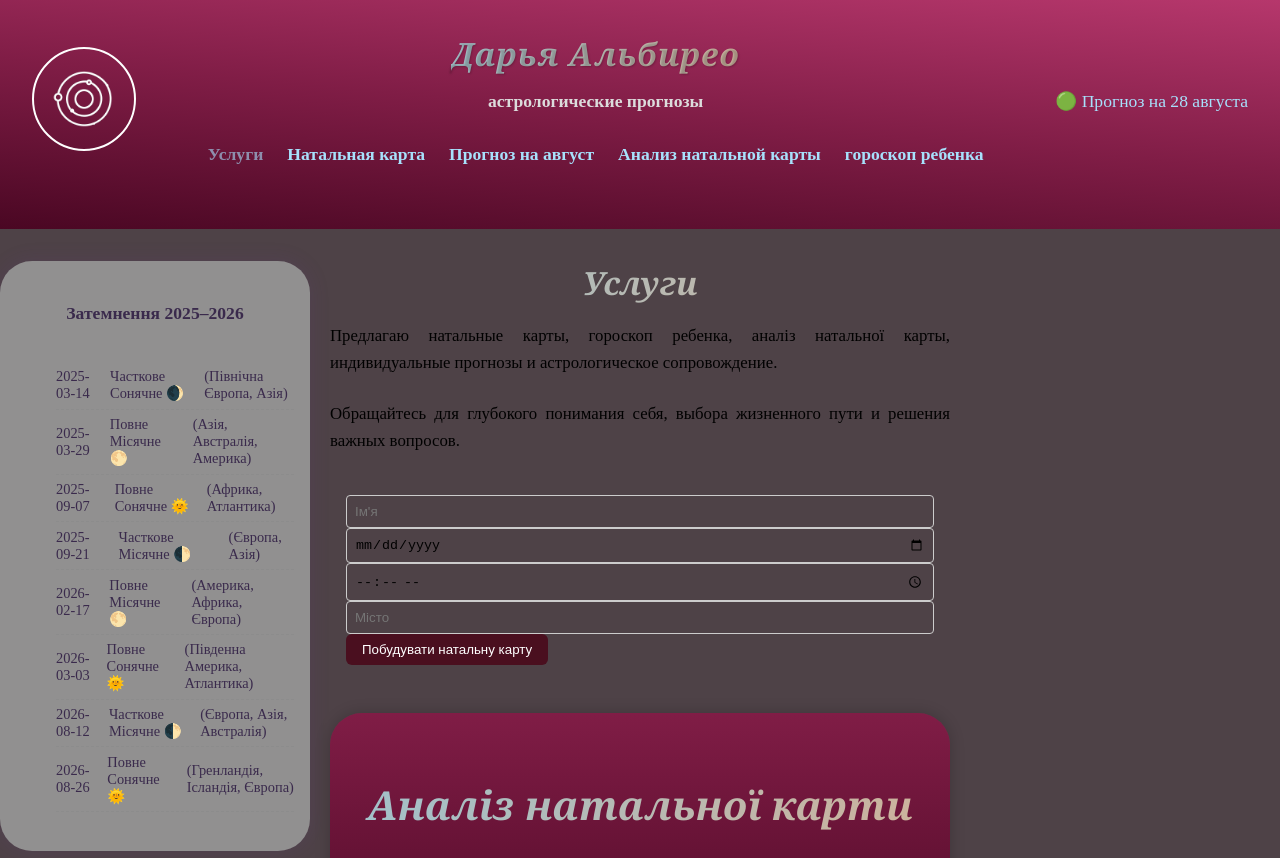
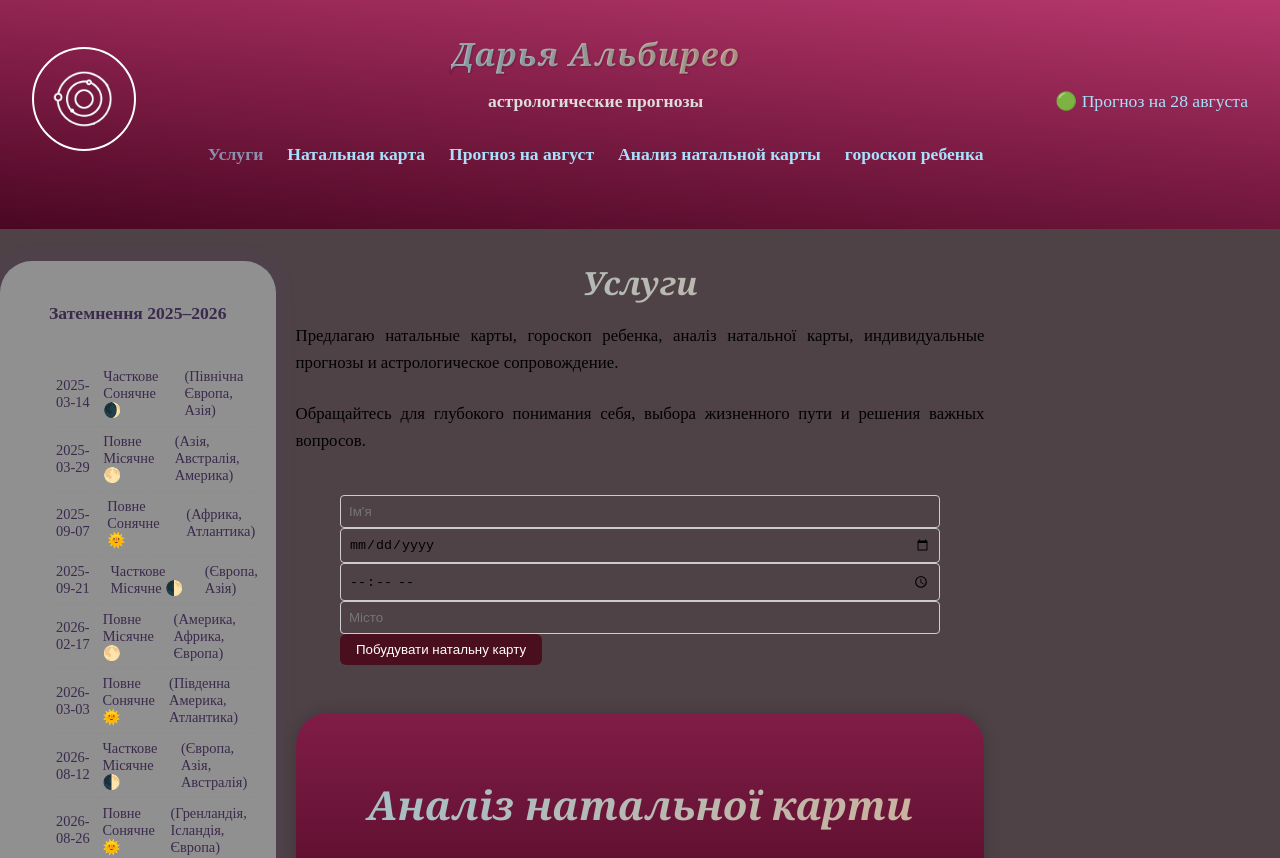
Before and after one commit to co-forester/react-astro-app, a React (Create React App) app in the folder frontend/: page /App/home in a window 1280 px wide. Shown: the top 858 px of the page. Built offline with nearby package versions, Linux system fonts and the light colour scheme.

Commit message:
адаптація

```diff
--- a/frontend/src/components/Home/home.module.css
+++ b/frontend/src/components/Home/home.module.css
@@ -1,4 +1,4 @@
-/* Анімація появи */
+/* --- Анімації появи --- */
 .fadeIn {
   animation: fadeIn 0.8s ease forwards;
 }
@@ -31,7 +31,7 @@
   }
 }
 
-/* Hover ефекти для блоків */
+/* --- Hover ефекти --- */
 .leftBlock:hover,
 .content:hover,
 .sidebar:hover {
@@ -40,12 +40,14 @@
   transition: all 0.3s ease;
 }
 
+/* --- Грід контейнер --- */
 .gridContainer {
   display: grid;
-  grid-template-columns: 1fr 3fr 1fr;
+  grid-template-columns: 1fr 2.5fr 1fr;
   gap: 20px;
 }
 
+/* --- Десктоп (>= 1025px) --- */
 .leftBlock {
   grid-column: 1;
 }
@@ -58,7 +60,7 @@
   grid-column: 3;
 }
 
-/* 📱 Планшети */
+/* --- Планшети (до 1024px) --- */
 @media (max-width: 1024px) {
   .gridContainer {
     grid-template-columns: 1fr 2fr;
@@ -67,9 +69,17 @@
   .sidebar {
     display: none;
   }
+
+  .leftBlock {
+    grid-column: 1;
+  }
+
+  .content {
+    grid-column: 2;
+  }
 }
 
-/* 📱 Смартфони */
+/* --- Смартфони (до 768px) --- */
 @media (max-width: 768px) {
   .gridContainer {
     grid-template-columns: 1fr;
@@ -82,32 +92,17 @@
   .content {
     order: 1;
   }
-}
 
-.gridContainer {
-  display: grid;
-  grid-template-columns: 1fr 2fr 1fr;
-  gap: 20px;
-}
-
-@media (max-width: 1024px) {
-  .gridContainer {
-    grid-template-columns: 1fr;
-  }
-
-  .leftBlock,
   .sidebar {
-    order: 2;
-  }
-
-  .content {
-    order: 1;
+    display: none;
   }
 }
 
+/* --- Обгортка для карти --- */
 .chartWrapper {
   display: flex;
   justify-content: center;
   align-items: center;
   overflow-x: auto;
+  padding: 10px;
 }
```
